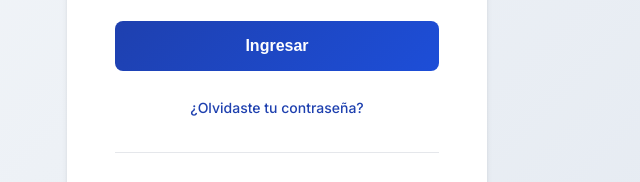
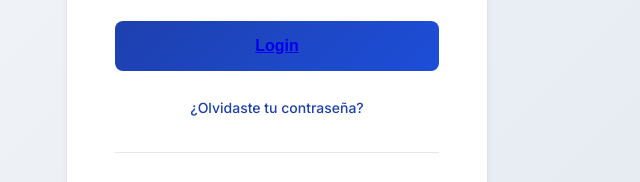
Before and after one commit to tmz99/comer, a plain HTML site: page login.html in a window 1280 px wide. Shown: the part 469-651 px from the top of the page, 363-1003 px from the left. Drawn offline with Linux system fonts and the light colour scheme.

Commit message:
Update login.html

```diff
--- a/login.html
+++ b/login.html
@@ -272,8 +272,8 @@
                 <div class="error-message" id="passwordError">La contraseña es obligatoria</div>
             </div>
 
-            <button type="submit" class="login-button" id="loginButton">
-                <span id="buttonText">Ingresar</span>
+             <button type="submit" class="login-button" id="loginButton">
+                 <a href="dashboard.html" class="buttonText">Login</a>
             </button>
         </form>
 
```
